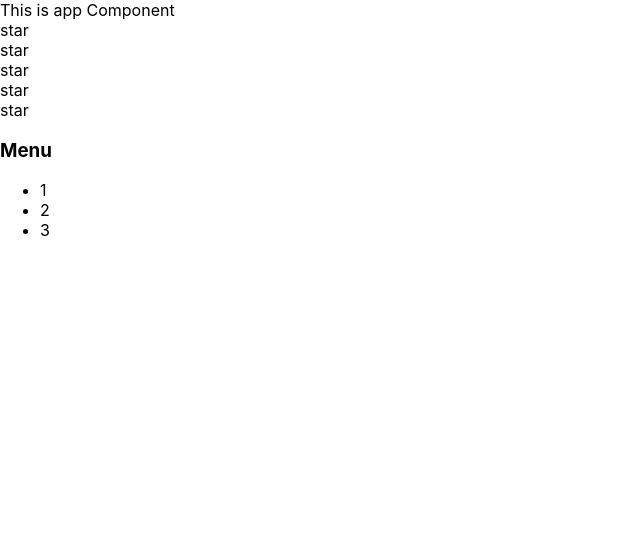
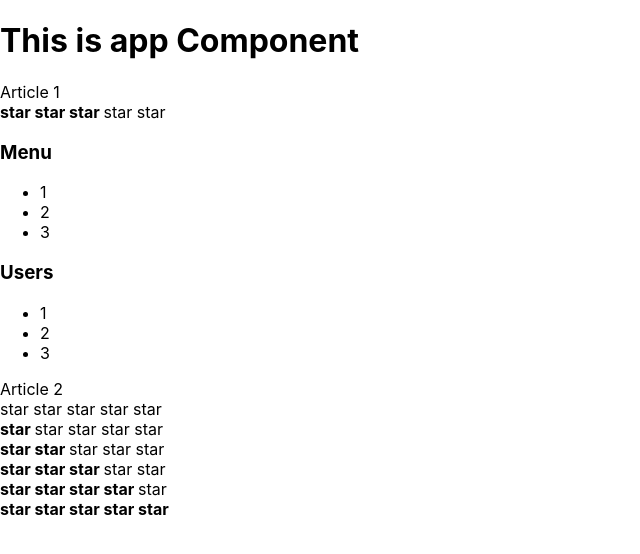
Before and after one commit to alekseidarafeichyk/Additional-lessons, a React (Create React App) app: page / in a window 1280 px wide. Shown: the top 554 px of the page, without its empty margins (0-640 px from the left). Built offline with nearby package versions, Linux system fonts and the light colour scheme.

Commit message:
03 props

```diff
--- a/src/App.tsx
+++ b/src/App.tsx
@@ -1,45 +1,29 @@
 import React from 'react';
 import './App.css';
+import Accordion from "./components/Accordion/Accordion";
+import Rating from "./components/Rating/Rating";
 
 function App() {
     return (
         <div>
-            This is app Component
-            <Rating/>
-            <Accordion/>
+            <PageTitle title={'This is app Component'}/>
+            Article 1
+            <Rating value={3}/>
+            <Accordion title={'Menu'}/>
+            <Accordion title={'Users'}/>
+            Article 2
+            <Rating value={0}/>
+            <Rating value={1}/>
+            <Rating value={2}/>
+            <Rating value={3}/>
+            <Rating value={4}/>
+            <Rating value={5}/>
         </div>
     );
 }
 
-function Rating() {
-    return (
-        <div>
-            <Star/>
-            <Star/>
-            <Star/>
-            <Star/>
-            <Star/>
-        </div>
-    )
-}
-
-function Accordion() {
-    return (
-        <div>
-            <h3>Menu</h3>
-            <ul>
-                <li>1</li>
-                <li>2</li>
-                <li>3</li>
-            </ul>
-        </div>
-    )
-}
-
-function Star() {
-    return (
-        <div>star</div>
-    )
+function PageTitle(props: any) {
+    return <h1>{props.title}</h1>
 }
 
 export default App;
--- /dev/null
+++ b/src/components/Accordion/Accordion.tsx
@@ -0,0 +1,26 @@
+import React from "react";
+
+function Accordion(props: any) {
+    return (
+        <div>
+            <AccordionTitle title={props.title}/>
+            <AccordionBody/>
+        </div>
+    )
+}
+
+function AccordionTitle(props: any) {
+    return <h3>{props.title}</h3>
+}
+
+function AccordionBody() {
+    return (
+        <ul>
+            <li>1</li>
+            <li>2</li>
+            <li>3</li>
+        </ul>
+    )
+}
+
+export default Accordion;
--- /dev/null
+++ b/src/components/Rating/Rating.tsx
@@ -0,0 +1,91 @@
+import React from "react";
+
+function Rating(props: any) {
+    if (props.value === 0) {
+        return (
+            <div>
+                <Star selected={false}/>
+                <Star selected={false}/>
+                <Star selected={false}/>
+                <Star selected={false}/>
+                <Star selected={false}/>
+            </div>
+        );
+    }
+
+    if (props.value === 1) {
+        return (
+            <div>
+                <Star selected={true}/>
+                <Star selected={false}/>
+                <Star selected={false}/>
+                <Star selected={false}/>
+                <Star selected={false}/>
+            </div>
+        );
+    }
+    if (props.value === 2) {
+        return (
+            <div>
+                <Star selected={true}/>
+                <Star selected={true}/>
+                <Star selected={false}/>
+                <Star selected={false}/>
+                <Star selected={false}/>
+            </div>
+        );
+    }
+    if (props.value === 3) {
+        return (
+            <div>
+                <Star selected={true}/>
+                <Star selected={true}/>
+                <Star selected={true}/>
+                <Star selected={false}/>
+                <Star selected={false}/>
+            </div>
+        );
+    }
+    if (props.value === 4) {
+        return (
+            <div>
+                <Star selected={true}/>
+                <Star selected={true}/>
+                <Star selected={true}/>
+                <Star selected={true}/>
+                <Star selected={false}/>
+            </div>
+        );
+    }
+    if (props.value === 5) {
+        return (
+            <div>
+                <Star selected={true}/>
+                <Star selected={true}/>
+                <Star selected={true}/>
+                <Star selected={true}/>
+                <Star selected={true}/>
+            </div>
+        );
+    }
+    return (
+        <div>
+            <Star selected={false}/>
+            <Star selected={false}/>
+            <Star selected={false}/>
+            <Star selected={false}/>
+            <Star selected={false}/>
+        </div>
+    )
+}
+
+function Star(props: any) {
+        if (props.selected) {
+            return <span><b>star </b></span>
+        } else {
+            return <span>star </span>
+        }
+
+}
+
+export default Rating;
```
